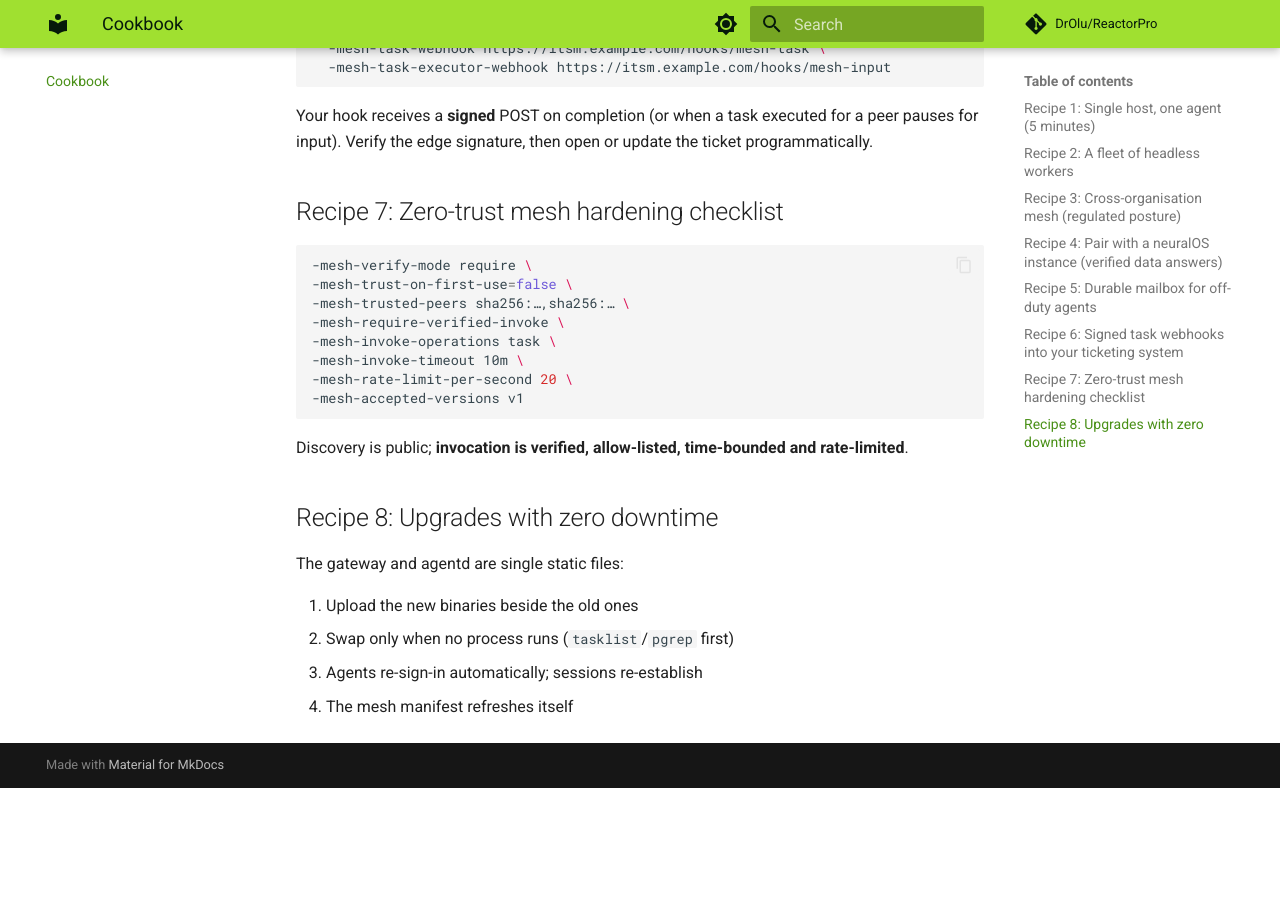
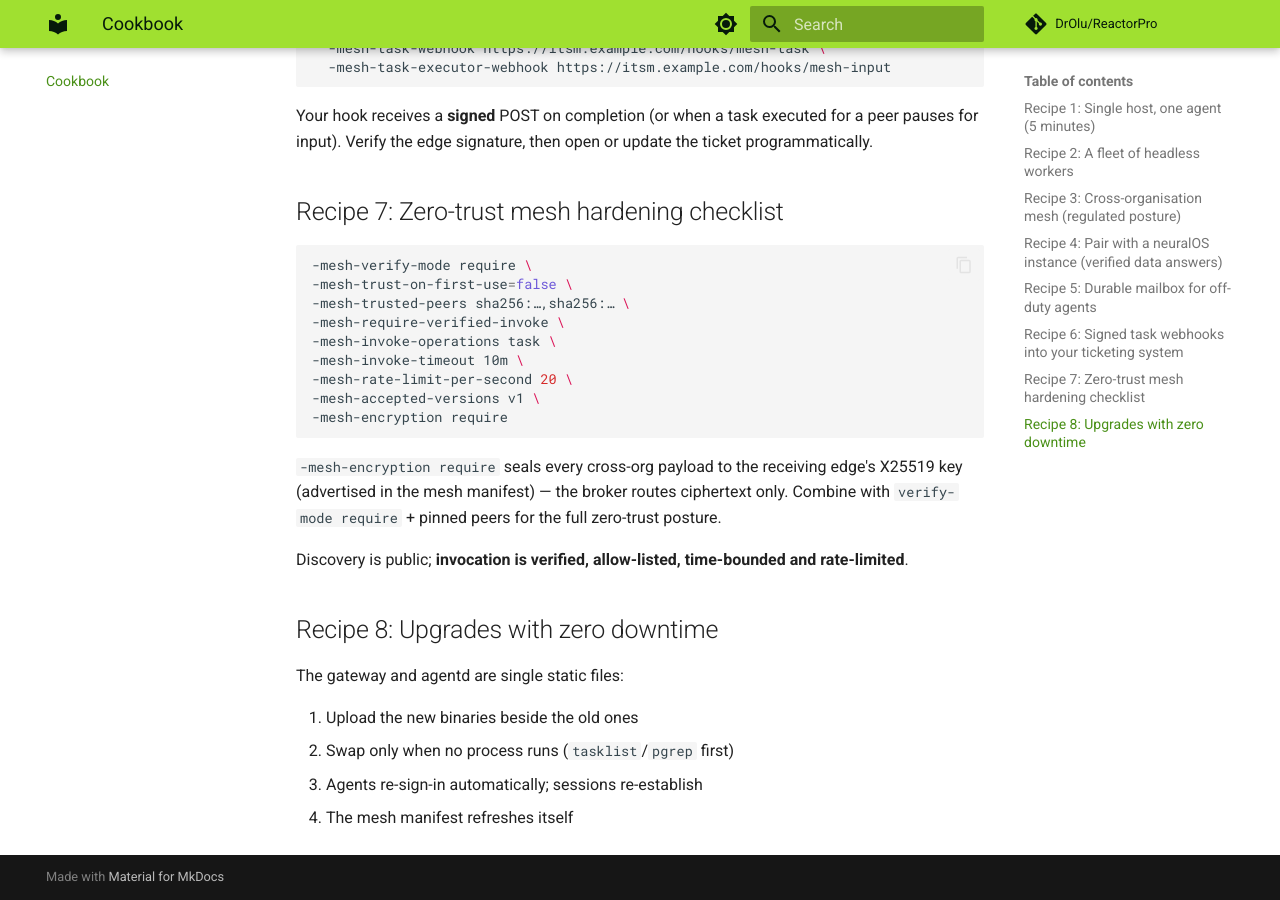
Before and after one commit to DrOlu/synapse-gateway, an MkDocs documentation site: the page built from docs/cookbook.md, in a window 1280 px wide and 900 px high, scrolled down 1804 px. Built offline with MkDocs 1.6.1 and Material for MkDocs 9.7.7, drawn with Linux system fonts in a browser that asks for light colours; comment, search, counter and statistics services are not loaded; before the commit the page ends 2592 px from its top, so only the background shows below that.

Commit message:
docs: -mesh-encryption (x25519-sb-v1 payload encryption between edges)

````diff
--- a/docs/cookbook.md
+++ b/docs/cookbook.md
@@ -97,8 +97,14 @@ the ticket programmatically.
 -mesh-invoke-operations task \
 -mesh-invoke-timeout 10m \
 -mesh-rate-limit-per-second 20 \
--mesh-accepted-versions v1
+-mesh-accepted-versions v1 \
+-mesh-encryption require
 ```
+
+`-mesh-encryption require` seals every cross-org payload to the receiving
+edge's X25519 key (advertised in the mesh manifest) — the broker routes
+ciphertext only. Combine with `verify-mode require` + pinned peers for the
+full zero-trust posture.
 
 Discovery is public; **invocation is verified, allow-listed, time-bounded
 and rate-limited**.
````
